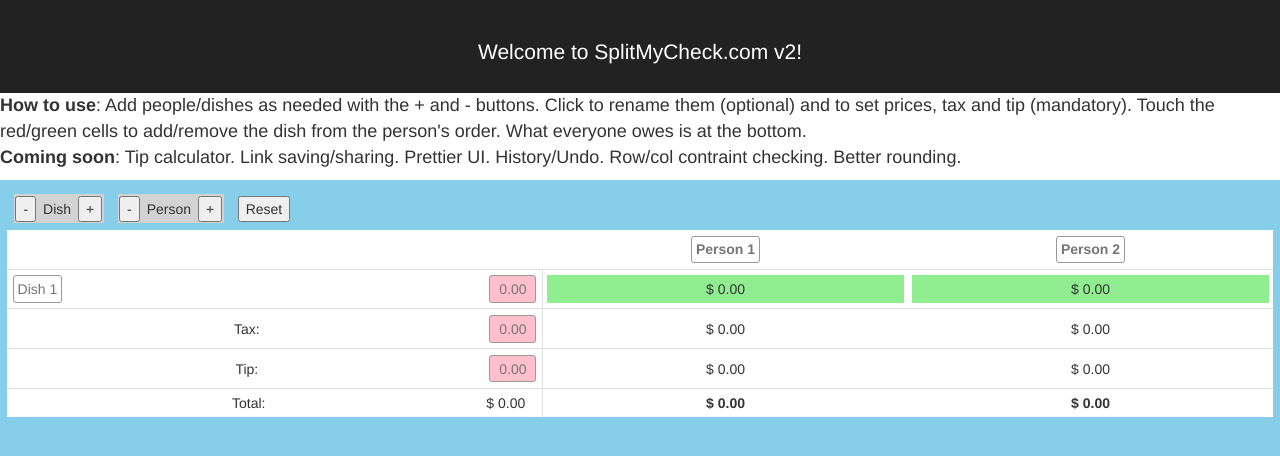
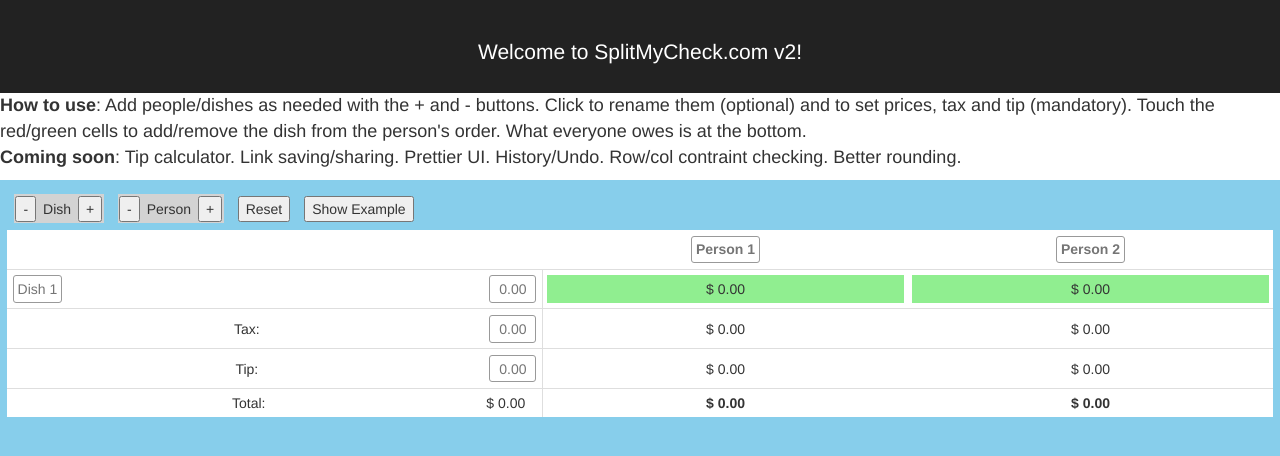
Before and after one commit to mritterhoff/splitmycheck, a React (Create React App) app: page / in a window 1280 px wide. Shown: the top 456 px of the page. Built offline with nearby package versions, Linux system fonts and the light colour scheme.

Commit message:
moved example from url to button, drastically changed priceinput to make it fully controlled, and therefore update current value (not just inital value) based on props

```diff
--- a/src/components/App.js
+++ b/src/components/App.js
@@ -19,9 +19,8 @@
         <p className="App-intro">
           <b>How to use</b>: Add people/dishes as needed with the + and - buttons. Click to rename them (optional) and to set prices, tax and tip (mandatory). Touch the red/green cells to add/remove the dish from the person's order. What everyone owes is at the bottom.
           <br/><b>Coming soon</b>: Tip calculator. Link saving/sharing. Prettier UI. History/Undo. Row/col contraint checking. Better rounding.<br/>
-          {this.state.showExample ? " Here's an example:" : ""}
         </p>
-        <Splitter showExample={this.state.showExample}/>
+        <Splitter/>
       </div>
     );
   }
--- a/src/components/ButtonBar.js
+++ b/src/components/ButtonBar.js
@@ -34,6 +34,8 @@
         </div>
         <div style={{width: '1em', display: 'inline-block'}}></div>
         <button onClick={() => this.props.resetFunc()}>Reset</button>
+        <div style={{width: '1em', display: 'inline-block'}}></div>
+        <button onClick={() => this.props.showExampleFunc()}>Show Example</button>
       </div>
     );
   }
@@ -44,7 +46,8 @@
   removePersonFunc: PropTypes.func.isRequired,
   addDishFunc: PropTypes.func.isRequired,
   removeDishFunc: PropTypes.func.isRequired,
-  resetFunc: PropTypes.func.isRequired
+  resetFunc: PropTypes.func.isRequired,
+  showExampleFunc: PropTypes.func.isRequired
 }
 
 export {ButtonBar};
--- a/src/components/Input.js
+++ b/src/components/Input.js
@@ -65,7 +65,6 @@
   constructor(props) {
     super(props);
     this.state = {
-      value: this.props.initalValue ? this.props.initalValue.toFixed(2) : '',
       focused: false
     };
   }
@@ -73,7 +72,7 @@
   onChange(event) {
     let value = event.target.value;
     console.log('new value: ' + value);
-    this.updateState(value);
+    this.props.onChangeCB(value);
   }
 
   onFocus(event) {
@@ -84,23 +83,14 @@
   }
 
   onBlur(event) {
-    let newValue = Number(this.state.value || 0);
-    this.props.onBlurCB(newValue);
-
-    // if the value is going to be 0, set it to '' instead, which will show the placeholder
-    this.updateState(newValue ? newValue.toFixed(2) : '');
+    let newValue = Number(event.target.value || 0).toFixed(2);
+    this.props.onChangeCB(newValue);
 
     this.setState((prevState) => ({
       focused: false
     }));
 
     this.inputRef.input.placeholder = '0.00';
-  }
-
-  updateState(newValue) {
-    this.setState((prevState) => ({
-      value: newValue
-    }));
   }
 
   render() {
@@ -111,11 +101,17 @@
     if (Number(this.state.value) === 0 && !this.state.focused) {
       inputStyle.backgroundColor = 'pink';
     }
+
+    let valueToShow = '';
+    if (Number(this.props.value) > 0) {
+      valueToShow = this.props.value;
+    }
+
     return (
       <AutosizeInput
-        value={this.state.value}
+        value={valueToShow}
         type="number"
-        min="0.01" step="0.01" max="2500"
+        min="0.01" step="0.01" max="9999"
         placeholder={'0.00'}
         placeholderIsMinWidth
         style={divStyle}
--- a/src/components/Splitter.js
+++ b/src/components/Splitter.js
@@ -15,10 +15,6 @@
     super(props);
 
     // check if we have state stored in localStorage, and use it if we do
-    if (this.props.showExample) {
-      this.state = this.getExampleState();
-    }
-    else {
     if (localStorage && localStorage.getItem(lsSplitterKey)) {
       console.log('loading past state from localStorage');
       try {
@@ -32,24 +28,16 @@
     else {
       this.state = this.getDefaultState();
     }
-    }
 
     // TODO this may be unsafe and terrible
     this.oldSetState = this.setState;
 
     this.setState = function (partialState, callback) {
       function cb() {
-        console.log('state being set!');
-        console.log(JSON.stringify(this.state));
-
         if (localStorage) {
-          console.log('updating localStorage');
           localStorage.setItem(lsSplitterKey, JSON.stringify(this.state));
         }
 
-        if (arguments.length > 0) {
-          console.log(arguments);
-        }
         // should call original callback here with parameters
         if (typeof callback === 'function') {
           callback(arguments);
@@ -119,7 +107,7 @@
   // Given a person and dish, how much do they owe for it?
   personCostForDish(pInd, dInd) {
     return this.didPersonOrderDish(pInd, dInd)
-      ? this.state.dishes[dInd].price / this.peoplePerDish(dInd)
+      ? Number(this.state.dishes[dInd].price) / this.peoplePerDish(dInd)
       : 0;
   }
 
@@ -131,7 +119,7 @@
 
   // Return the sum of dish orders.
   orderTotal() {
-    return this.state.dishes.map((dish) => (dish.price)).reduce(summer, 0);
+    return this.state.dishes.map((dish) => (Number(dish.price))).reduce(summer, 0);
   }
 
   // get the proportion of the order that Person (indexed by pInd) is responsible for
@@ -145,7 +133,7 @@
     return this.orderTotalForPerson(pInd) / orderTotal;
   }
 
-  addPerson(name) {
+  addPerson() {
     this.setState((prevState) => {
       let newOrders = clone2D(prevState.orders);
 
@@ -154,7 +142,7 @@
       }
 
       return {
-        people: [...prevState.people, name],
+        people: [...prevState.people, ''],
         orders: newOrders
       };
     });
@@ -195,8 +183,6 @@
   }
 
   render() {
-    let resetState = () => {this.setState((prevState) => this.getDefaultState())};
-
     return (
       <div className="splitterContainer">
         <ButtonBar
@@ -204,7 +190,8 @@
           removePersonFunc={this.removeLastPerson.bind(this)}
           addDishFunc={this.addDish.bind(this)}
           removeDishFunc={this.removeLastDish.bind(this)}
-          resetFunc={resetState}
+          showExampleFunc={() => {this.setState((prevState) => this.getExampleState())}}
+          resetFunc={() => {this.setState((prevState) => this.getDefaultState())}}
         />
         <div className="table">
           {this.getNamesHeader()}
@@ -264,13 +251,13 @@
       <div>
         <span>Total:</span>
         <span style = {totalStyle}>
-          {priceAsString(this.orderTotal() + this.state.tax + this.state.tip)}
+          {priceAsString(this.orderTotal() + Number(this.state.tax) + Number(this.state.tip))}
         </span>
       </div>
     ];
     rowEls = rowEls.concat(this.state.people.map((person, pInd) => {
         let personTotal = this.orderTotalForPerson(pInd)
-          + this.personOrderProportion(pInd) * (this.state.tax + this.state.tip);
+          + this.personOrderProportion(pInd) * (Number(this.state.tax) + Number(this.state.tip));
         return <span style={personStyle}>{priceAsString(personTotal)}</span>;
       },
       this));
@@ -290,8 +277,8 @@
         <span style={style}>{displayName}:</span>
         <PriceInput
           style={{float: 'right'}}
-          initalValue = {getterFunc()}
-          onBlurCB = {updaterFunc} />
+          value = {getterFunc()}
+          onChangeCB = {updaterFunc} />
       </div>
     ];
     rowEls = rowEls.concat(this.state.people.map((person, pInd) => (
@@ -310,14 +297,14 @@
   getTaxRow() {
     return this.getSpecialRow(
       'Tax',
-      (tax) => {this.setState((prevState) => ({tax: Number(tax)}))},
+      (tax) => {this.setState((prevState) => ({tax: tax}))},
       () => (this.state.tax));
   }
 
   getTipRow() {
     return this.getSpecialRow(
       'Tip',
-      (tip) => {this.setState((prevState) => ({tip: Number(tip)}))},
+      (tip) => {this.setState((prevState) => ({tip: tip}))},
       () => (this.state.tip));
   }
 
@@ -346,7 +333,7 @@
       return (newDishName) => {
         that.setState((prevState) => {
           let newDishes = prevState.dishes.slice();  // shallow copy
-          newDishes[dInd] = new Dish(newDishName, newDishes[dInd].price);
+          newDishes[dInd] = new Dish(newDishName, Number(newDishes[dInd].price));
           return {
             dishes: newDishes
           }
@@ -364,8 +351,8 @@
             onChangeCB = {setDishNameCBGetter(dInd)}/>
           <PriceInput
             style={{float: 'right'}}
-            initalValue = {dish.price}
-            onBlurCB = {setDishPriceCBGetter(dInd)} />
+            value = {dish.price}
+            onChangeCB = {setDishPriceCBGetter(dInd)} />
         </div>
       ];
 
@@ -413,7 +400,7 @@
 
 // display num as '$ num.##' (nbsp after $)
 function priceAsString(num) {
-  return '$\u00A0' + num.toFixed(2);
+  return '$\u00A0' + Number(num).toFixed(2);
 }
 
 export default Splitter;
```
Lines whose indentation alone changed are shown as unchanged.
